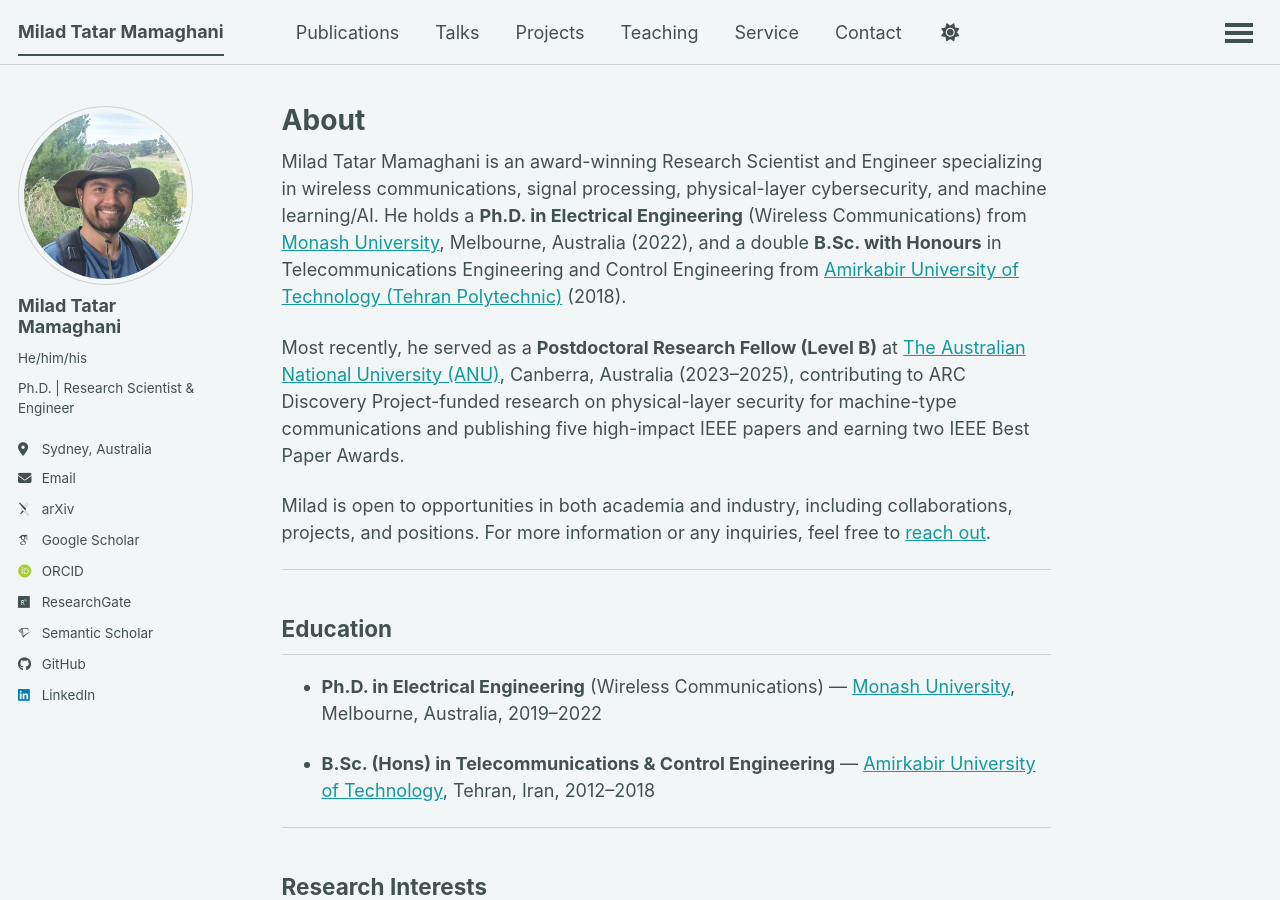
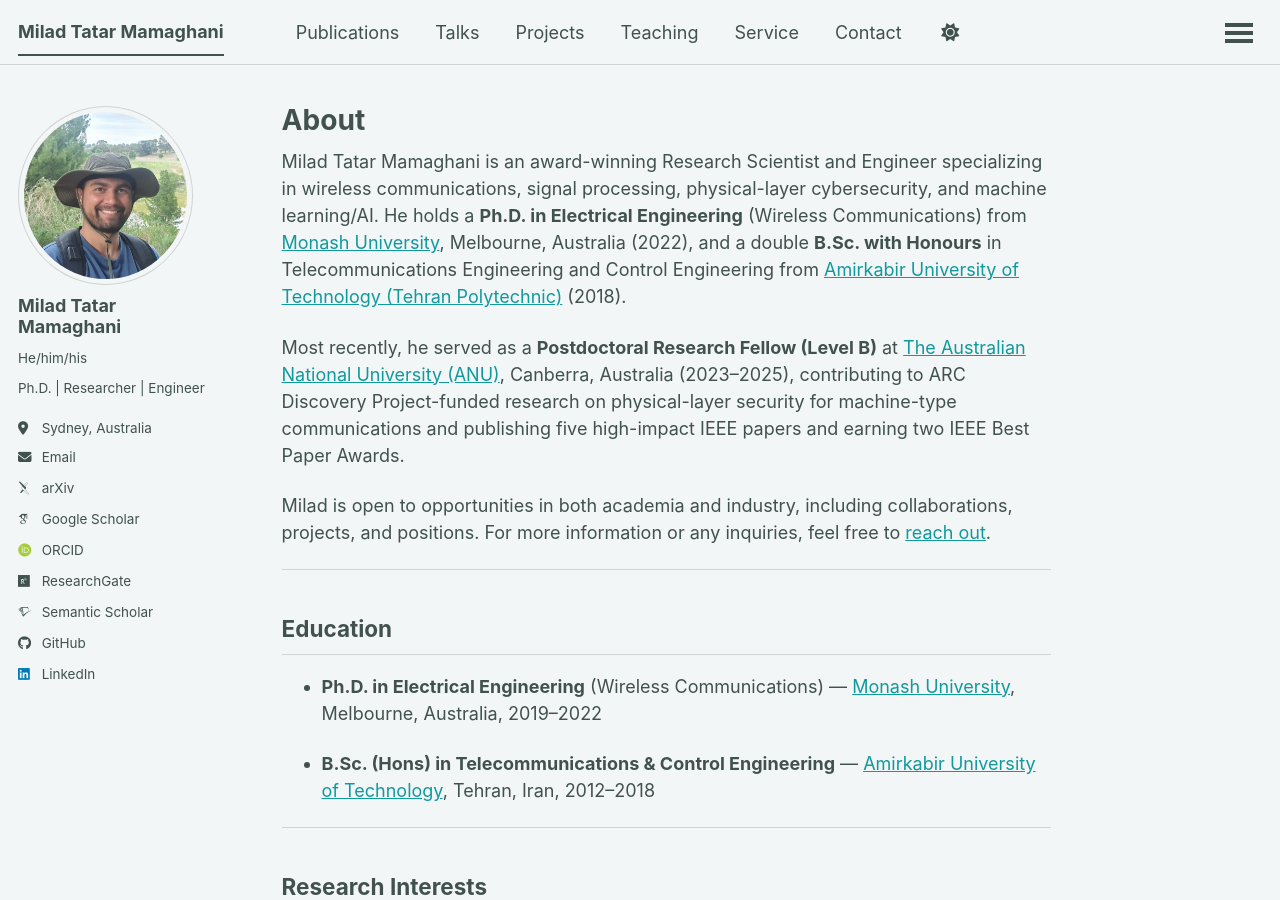
Before and after one commit to miladtm94/miladtm94.github.io, a Jekyll site: the page built from _pages/about.md, in a window 1280 px wide and 900 px high. Built offline with Jekyll 4.4.1, drawn with Linux system fonts in a browser that asks for light colours; some web fonts are replaced; a script that is not in the unit is left out.

Commit message:
bio  updates

```diff
--- a/_config.yml
+++ b/_config.yml
@@ -26,7 +26,7 @@ author:
   avatar           : "profile.png"
   name             : "Milad Tatar Mamaghani"
   pronouns         : "He/him/his"
-  bio              : "Ph.D. | Research Scientist & Engineer"
+  bio              : "Ph.D. | Researcher | Engineer"
   location         : "Sydney, Australia"
   employer         : # Employer name
   uri              : # URL
```
